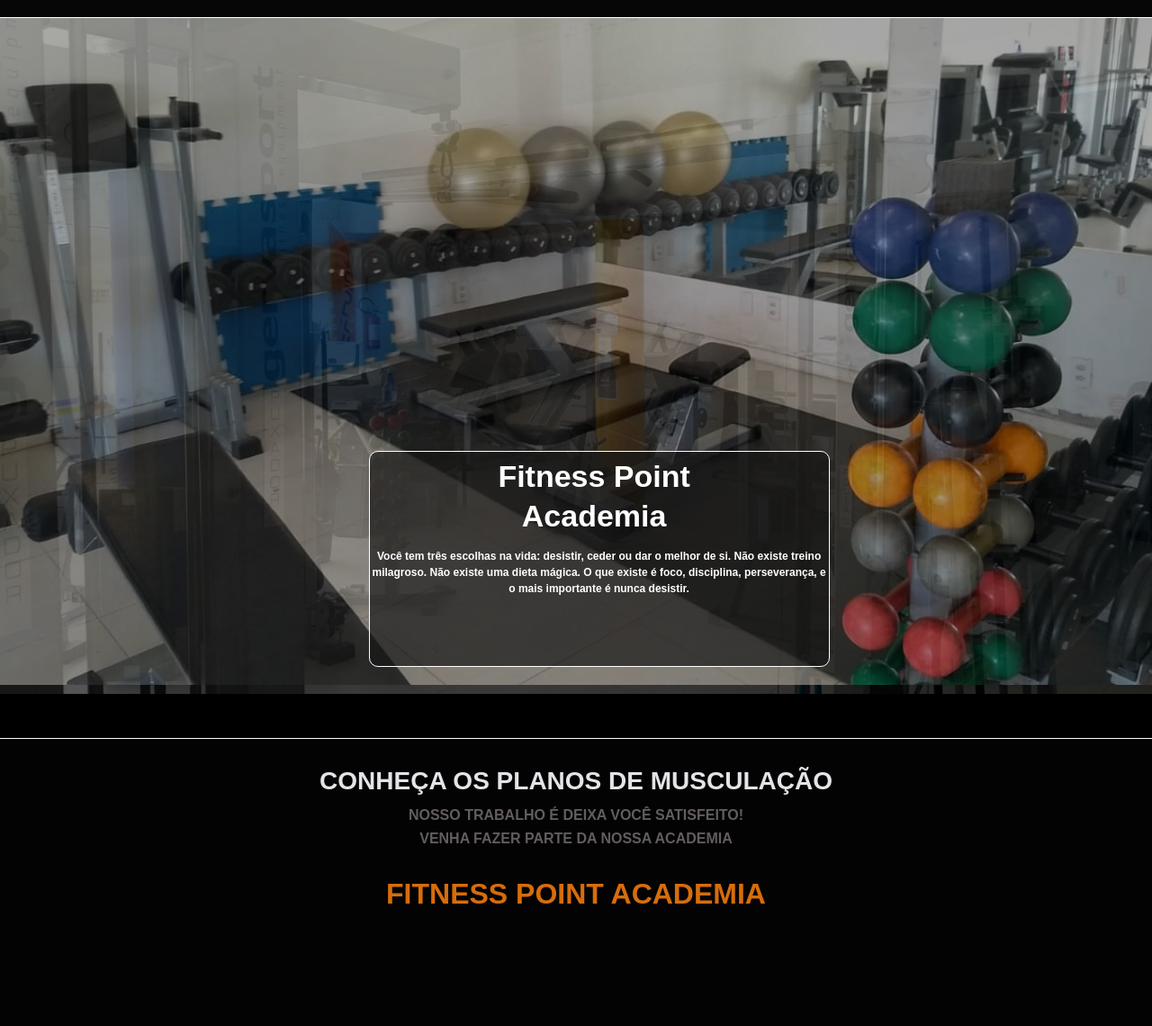
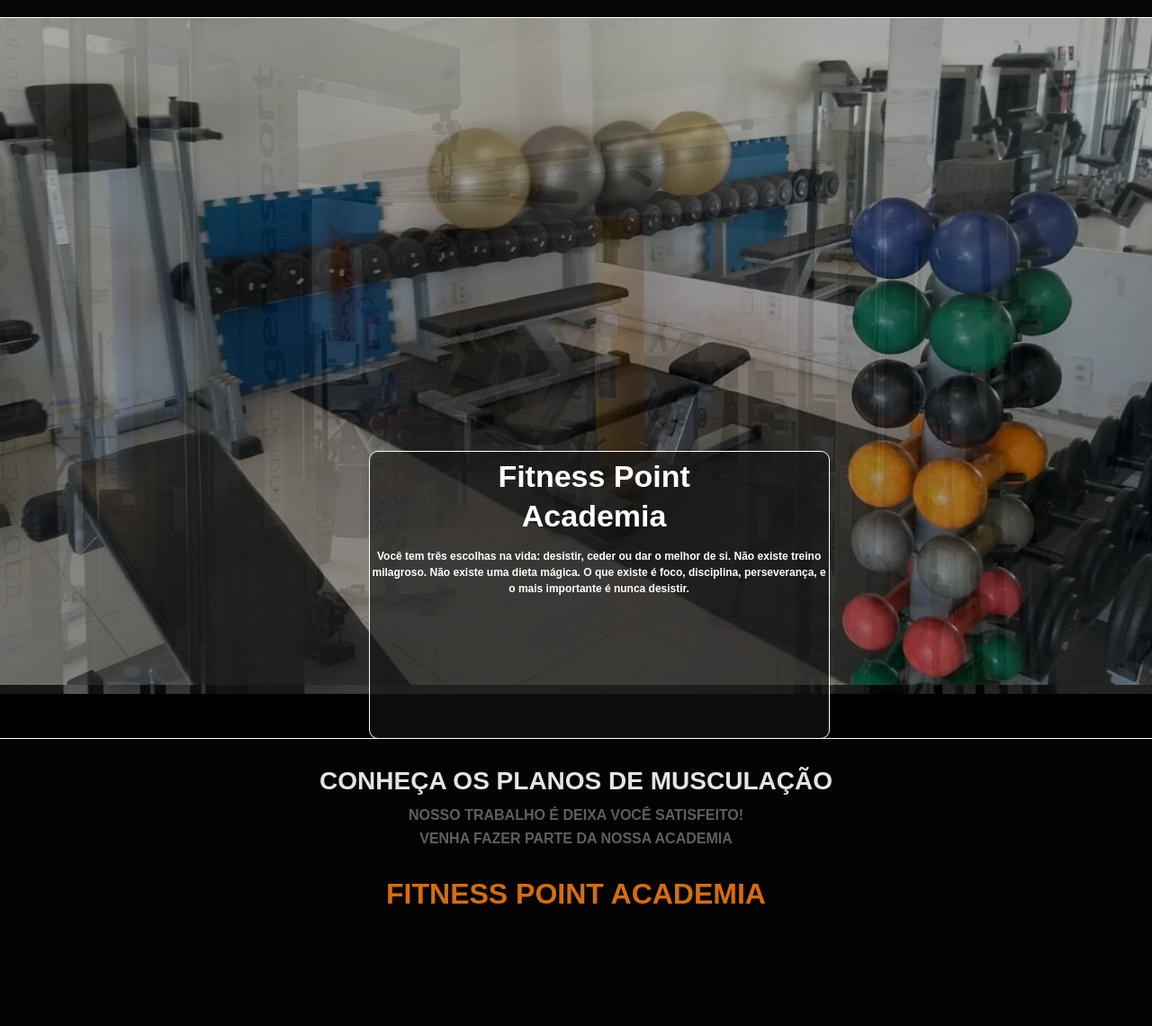
Before and after one commit to danilo992/public_php, a PHP site: page / in a window 1280 px wide. Shown: the part 157-1297 px from the top of the page at 90% size. Run offline with PHP 8.4, Linux system fonts and the light colour scheme.

Commit message:
ajustando css

```diff
--- a/css/style.css
+++ b/css/style.css
@@ -120,7 +120,8 @@
     direction: none;
 }
 /*FIM*/
-/**/
+
+/*animacao*/
 #galeria {
     margin: 1px auto;
     width: 100vw;
@@ -175,7 +176,7 @@
     position: absolute;
     margin: -25% 0 0 32%;
     width: 40vw;
-    height: 30vh;
+    height: 40vh;
     text-align: center;
     border: 1px solid #FFF;
     border-radius: 10px;
```
